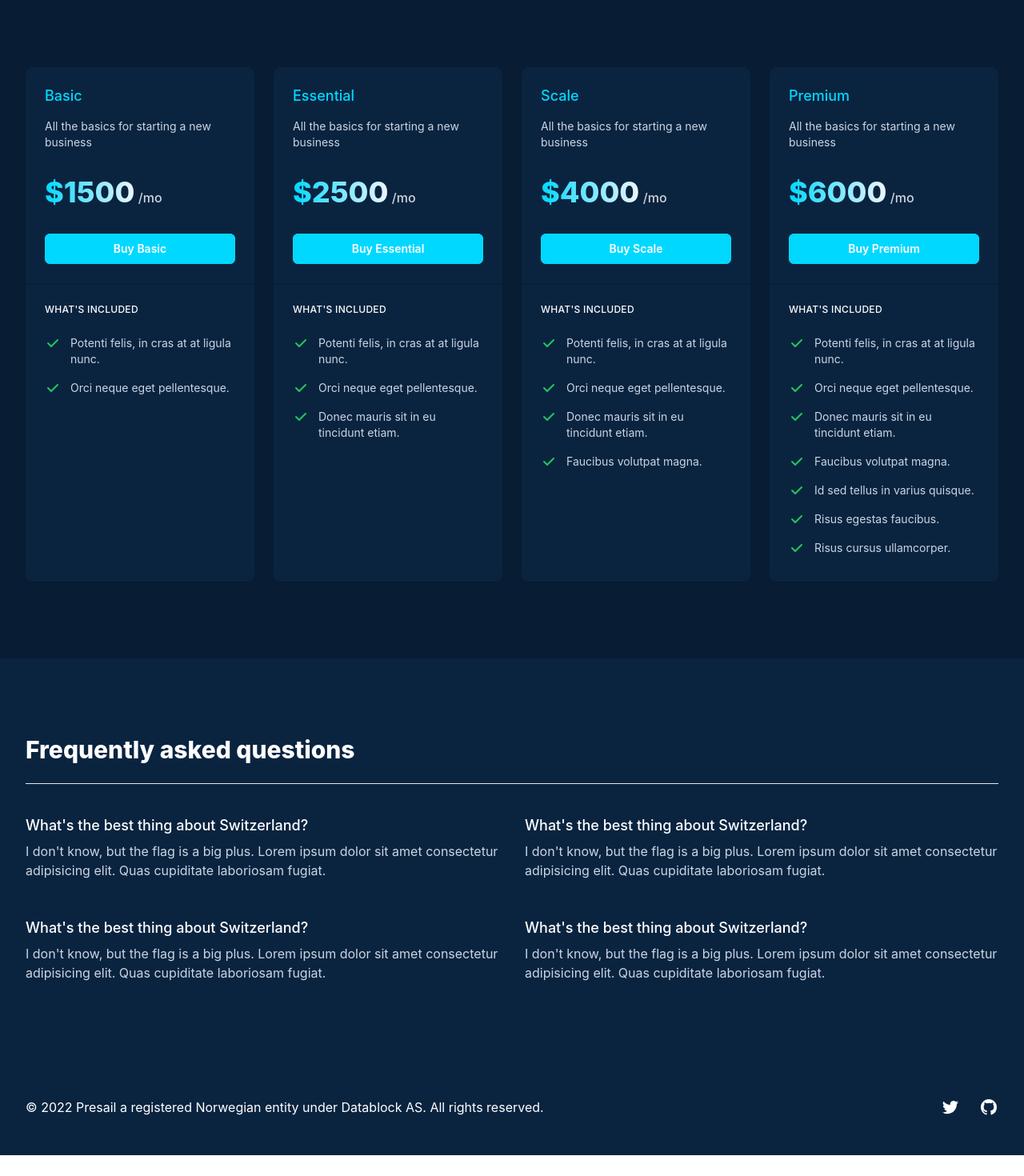
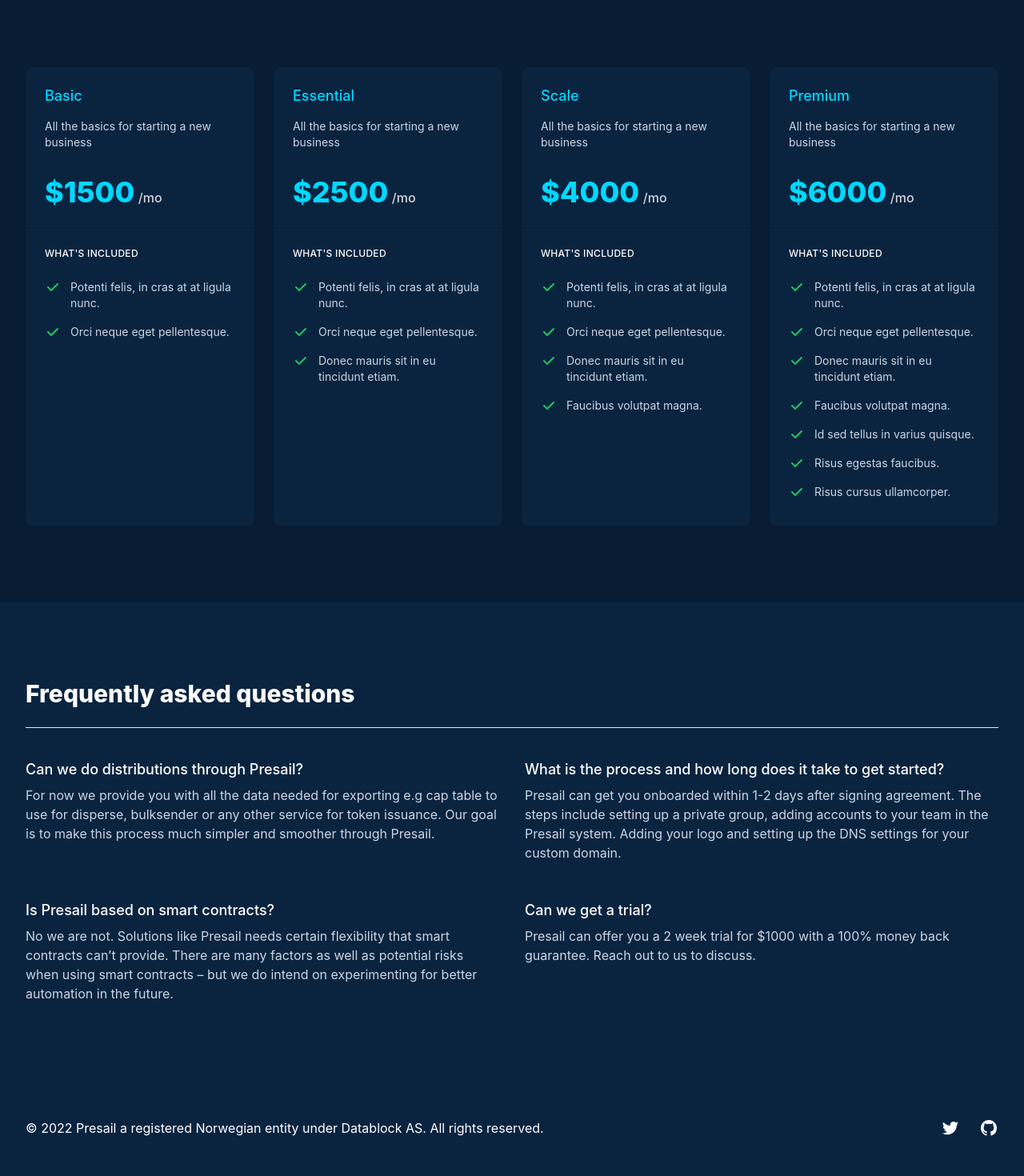
Before and after one commit to datablock-ai/presail-website, a Next.js app: page /pricing in a window 1280 px wide. Shown: the part 536-2006 px from the top of the page at 80% size. Before the commit the page ends 1980 px from the top, so only its background shows below. Built offline with nearby package versions, Linux system fonts and the light colour scheme.

Commit message:
Add FAQ and small design improvements

```diff
--- a/components/Clients.js
+++ b/components/Clients.js
@@ -79,7 +79,7 @@
 export default function Clients() {
   return (
     <div className="bg-deepbackground">
-      <div className="max-w-7xl mx-auto py-12 px-4 sm:px-6 lg:py-16 lg:px-8">
+      <div className="max-w-7xl mx-auto py-12 px-4 sm:px-6 lg:py-36 lg:px-8">
         <p className="text-center text-base font-semibold uppercase text-white tracking-wider">
           You'll be in good company
         </p>
--- a/components/Faq.js
+++ b/components/Faq.js
@@ -2,27 +2,27 @@
 const faqs = [
   {
     id: 1,
-    question: "What's the best thing about Switzerland?",
+    question: "Can we do distributions through Presail?",
     answer:
-      "I don't know, but the flag is a big plus. Lorem ipsum dolor sit amet consectetur adipisicing elit. Quas cupiditate laboriosam fugiat.",
+      "For now we provide you with all the data needed for exporting e.g cap table to use for disperse, bulksender or any other service for token issuance. Our goal is to make this process much simpler and smoother through Presail.",
   },
   {
     id: 2,
-    question: "What's the best thing about Switzerland?",
+    question: "What is the process and how long does it take to get started?",
     answer:
-      "I don't know, but the flag is a big plus. Lorem ipsum dolor sit amet consectetur adipisicing elit. Quas cupiditate laboriosam fugiat.",
+      "Presail can get you onboarded within 1-2 days after signing agreement. The steps include setting up a private group, adding accounts to your team in the Presail system. Adding your logo and setting up the DNS settings for your custom domain.",
   },
   {
     id: 3,
-    question: "What's the best thing about Switzerland?",
+    question: "Is Presail based on smart contracts?",
     answer:
-      "I don't know, but the flag is a big plus. Lorem ipsum dolor sit amet consectetur adipisicing elit. Quas cupiditate laboriosam fugiat.",
+      "No we are not. Solutions like Presail needs certain flexibility that smart contracts can’t provide. There are many factors as well as potential risks when using smart contracts – but we do intend on experimenting for better automation in the future.",
   },
   {
     id: 4,
-    question: "What's the best thing about Switzerland?",
+    question: "Can we get a trial?",
     answer:
-      "I don't know, but the flag is a big plus. Lorem ipsum dolor sit amet consectetur adipisicing elit. Quas cupiditate laboriosam fugiat.",
+      "Presail can offer you a 2 week trial for $1000 with a 100% money back guarantee. Reach out to us to discuss.",
   },
   // More questions...
 ]
--- a/components/Hamza.js
+++ b/components/Hamza.js
@@ -6,7 +6,7 @@
         <div className="relative">
           <blockquote className="mt-10">
             <div className="max-w-3xl mx-auto text-center text-2xl leading-9 font-medium text-gray-900">
-              <p className="text-4xl tracking-tight font-extrabold bg-clip-text text-transparent bg-gradient-to-r from-indigo-400 to-blue-50">Hello, I'm Hamza!</p>
+              <p className="text-4xl tracking-tight font-extrabold text-indigo-400">Hello, I'm Hamza!</p>
               <p className="text-white mb-5">
                 Want to know how we can implement Presail for you?
               </p>
@@ -26,7 +26,7 @@
               <div className="md:flex md:items-center md:justify-center">
                 <div className="mt-3 text-center md:mt-0 md:ml-4 md:flex md:items-center">
                   <div className="text-base font-medium text-white">Hamza Nebolsi</div>
-                  <svg className="hidden md:block mx-1 h-5 w-5 text-indigo-600" fill="currentColor" viewBox="0 0 20 20">
+                  <svg className="hidden md:block mx-1 h-5 w-5 text-indigo-400" fill="currentColor" viewBox="0 0 20 20">
                     <path d="M11 0h3L9 20H6l5-20z" />
                   </svg>
                   <div className="text-base font-medium text-white">Head of Product</div>
--- a/components/Header.js
+++ b/components/Header.js
@@ -46,7 +46,7 @@
             <div className="hidden md:flex">
               <a
                 href="https://portal.presail.com"
-                className="inline-flex items-center px-4 py-2 text-sm font-medium rounded-md text-white bg-gradient-to-r from-indigo-400 to-blue-400 hover:bg-gray-700"
+                className="inline-flex items-center px-4 py-2 text-sm font-medium rounded-md text-white bg-indigo-400"
               >
                 Log into Investor Portal
               </a>
--- a/components/Hero.js
+++ b/components/Hero.js
@@ -22,7 +22,7 @@
                   </a>
                   <h1 className="mt-4 text-4xl tracking-tight font-extrabold text-white sm:mt-5 sm:leading-none lg:mt-6 lg:text-4xl xl:text-5xl">
                     <span className="md:block">Management platform for</span>{' '}
-                    <span className="pb-3 block bg-clip-text text-transparent bg-gradient-to-r from-indigo-400 to-blue-50 md:block">community-driven funding</span>
+                    <span className="pb-3 block text-indigo-400 md:block">community-driven funding</span>
 
                   </h1>
 
--- a/components/Tiers.js
+++ b/components/Tiers.js
@@ -4,14 +4,12 @@
 const tiers = [
   {
     name: 'Basic',
-    href: '#',
     priceMonthly: 1500,
     description: 'All the basics for starting a new business',
     includedFeatures: ['Potenti felis, in cras at at ligula nunc.', 'Orci neque eget pellentesque.'],
   },
   {
     name: 'Essential',
-    href: '#',
     priceMonthly: 2500,
     description: 'All the basics for starting a new business',
     includedFeatures: [
@@ -22,7 +20,6 @@
   },
   {
     name: 'Scale',
-    href: '#',
     priceMonthly: 4000,
     description: 'All the basics for starting a new business',
     includedFeatures: [
@@ -34,7 +31,6 @@
   },
   {
     name: 'Premium',
-    href: '#',
     priceMonthly: 6000,
     description: 'All the basics for starting a new business',
     includedFeatures: [
@@ -60,15 +56,9 @@
                 <h2 className="text-lg leading-6 font-medium text-indigo-400">{tier.name}</h2>
                 <p className="mt-4 text-sm text-slate-300">{tier.description}</p>
                 <p className="mt-8">
-                  <span className="text-4xl font-extrabold text-transparent bg-gradient-to-r from-indigo-400 to-blue-50 bg-clip-text">${tier.priceMonthly}</span>{' '}
+                  <span className="text-4xl font-extrabold text-indigo-400">${tier.priceMonthly}</span>{' '}
                   <span className="text-base font-medium text-gray-300">/mo</span>
                 </p>
-                <a
-                  href={tier.href}
-                  className="mt-8 block w-full bg-indigo-400 border border-indigo-400 rounded-md py-2 text-sm font-semibold text-white text-center hover:bg-indigo-900"
-                >
-                  Buy {tier.name}
-                </a>
               </div>
               <div className="pt-6 pb-8 px-6">
                 <h3 className="text-xs font-medium text-white tracking-wide uppercase">What's included</h3>
```
Also changed, not shown: components/Features.js (+10 -17 lines).
